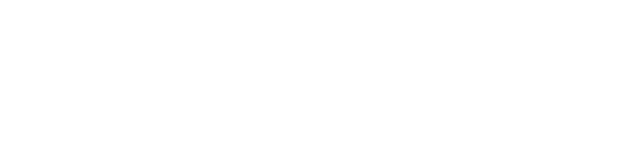
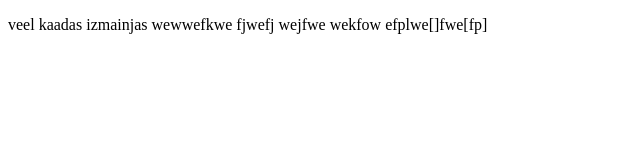
Before and after one commit to Maris-Pidiks/TEST_repo, a plain HTML site: page index.html in a window 1280 px wide. Shown: the whole page, without its empty margins (0-640 px from the left). Drawn offline with Linux system fonts and the light colour scheme.

Commit message:
nezkas
nezkas

```diff
--- a/index.html
+++ b/index.html
@@ -5,5 +5,8 @@
     <meta name="viewport" content="width=device-width, initial-scale=1.0" />
     <title>Document-changes for GIT</title>
   </head>
-  <body></body>
+  <body>
+    <p>veel kaadas izmainjas wewwefkwe fjwefj wejfwe wekfow efplwe[]fwe[fp]</p>
+    <a href="#"></a>
+  </body>
 </html>
```
